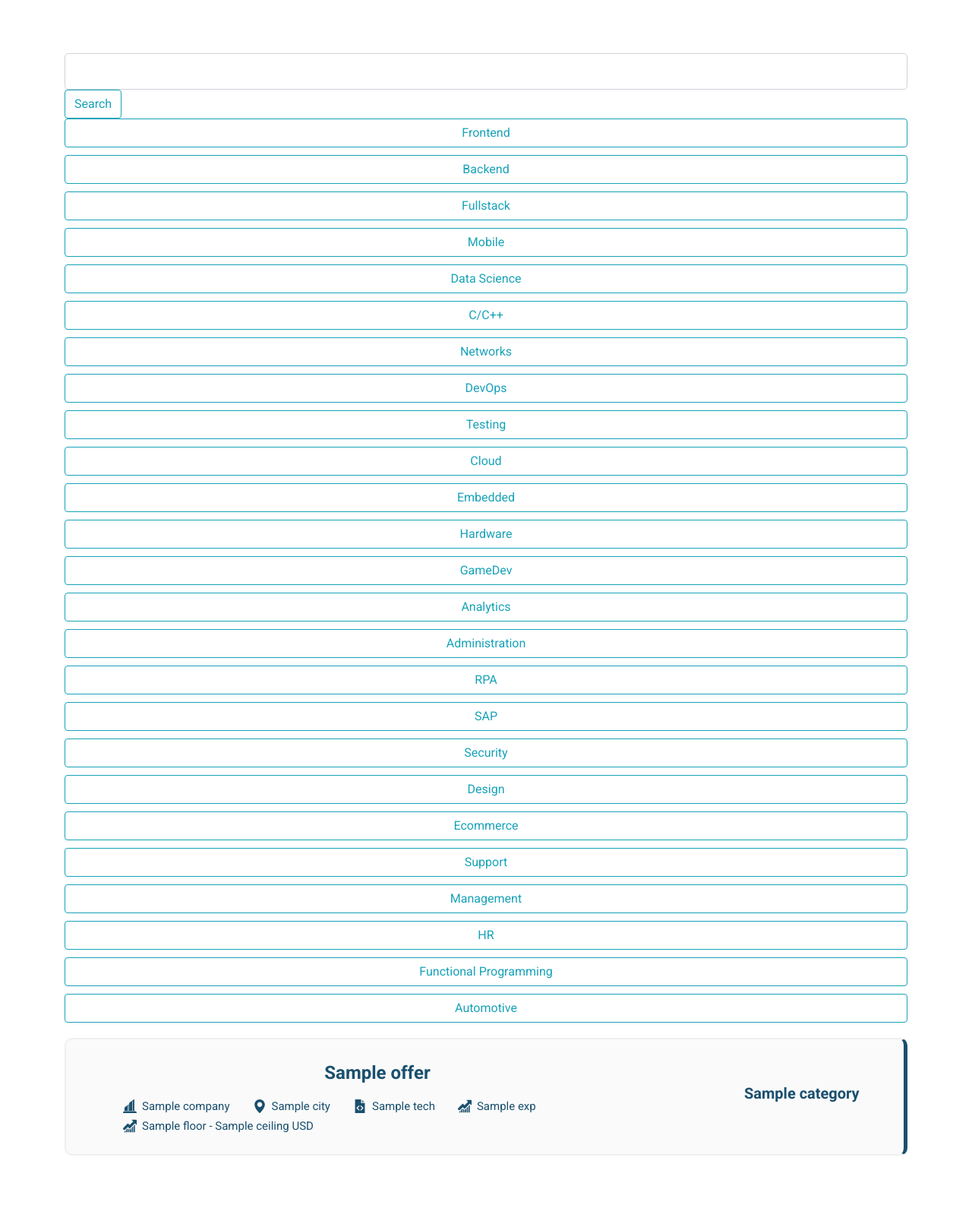
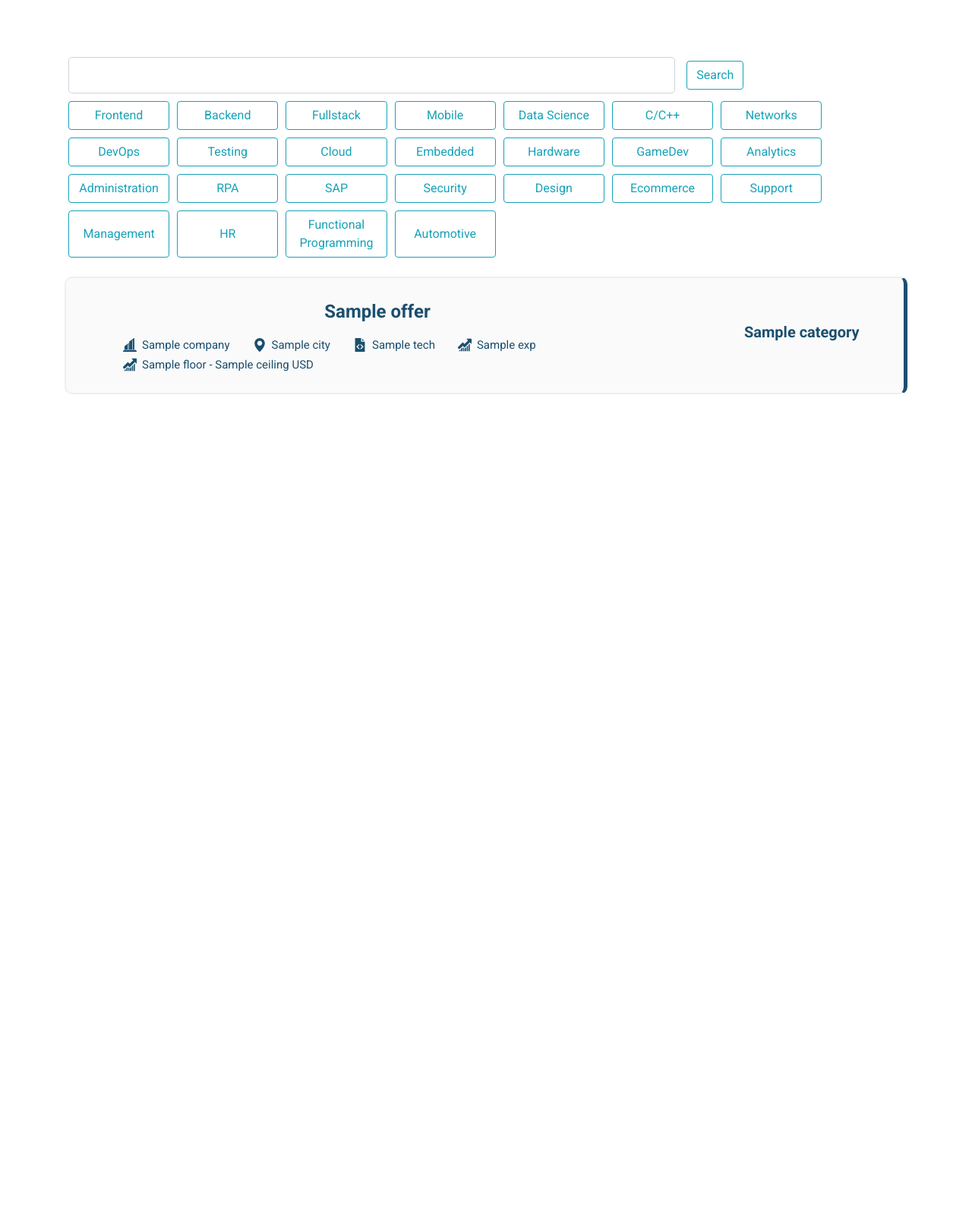
Before and after one commit to piotrjedrzejczak/WorkIT, a Flask app: page / in a window 1280 px wide. Shown: the top 1586 px of the page at 76% size. After the commit the page ends 519 px from the top, so only its background shows below. Run offline with Flask 2, Linux system fonts and the light colour scheme; a database or web service that is not in the repository returns one stand-in record (values such as "Sample title"); parts of the project's set-up code (start-up, migrations or seed data) failed here and were passed over; some libraries are stand-ins or nearby versions.

Commit message:
Temp front rendering

```diff
--- a/workit/static/css/rows.css
+++ b/workit/static/css/rows.css
@@ -5,14 +5,25 @@ body {
     padding: 70px 0;
     color: #575757;
 }
-
-.categories {
-    display: grid;
-    gap: 10px;
+.tile-box {
+    display: flex;
+    flex-wrap: wrap;
+    width: 100%;
+}
+.tile {
+    display: inline-block;
+    width: 12%;
+    margin: 5px;
 }
 
-.btn btn-outline-info {
-    padding: 20px;
+.tile-input {
+    display: inline-block;
+    width: 72%;
+    margin: 5px;
+}
+.tile-search {
+    display: inline-block;
+    margin: 10px;
 }
 
 .offer {
--- a/workit/templates/home.html
+++ b/workit/templates/home.html
@@ -5,14 +5,14 @@
          <div class="col-12">
             <form method="POST" action="">
                {{ form.hidden_tag() }}
-               <fieldset>
-                  <div>{{ form.keyword(class="form-control form-control-lg") }}</div>
-               </fieldset>
-               <div>{{ form.submit(class="btn btn-outline-info") }}</div>
+               <div class="tile-box">
+                  <div class="tile-input">{{ form.keyword(class="form-control form-control-lg") }}</div>
+                  <div class="tile-search">{{ form.submit(class="btn btn-outline-info") }}</div>
+               </div>
             </form>
-            <div class="categories">
+            <div class="tile-box">
                {% for category in categories %}
-               <button class="btn btn-outline-info">{{ category }}</button>
+               <button class="btn btn-outline-info tile">{{ category }}</button>
                {% endfor %}
             </div>
             {% for offer in offers %}
--- a/workit/templates/layout.html
+++ b/workit/templates/layout.html
@@ -3,7 +3,7 @@
    <head>
         <title>WorkIT</title>
         <link href="https://stackpath.bootstrapcdn.com/bootstrap/4.4.1/css/bootstrap.min.css" rel="stylesheet" integrity="sha384-Vkoo8x4CGsO3+Hhxv8T/Q5PaXtkKtu6ug5TOeNV6gBiFeWPGFN9MuhOf23Q9Ifjh" crossorigin="anonymous">
-        <link rel="stylesheet" href="static/css/rows.css"></head>
+        <link rel="stylesheet" href="/workit/static/css/rows.css"></head>
    <body>
        {% block content %}
        {% endblock %}
```
